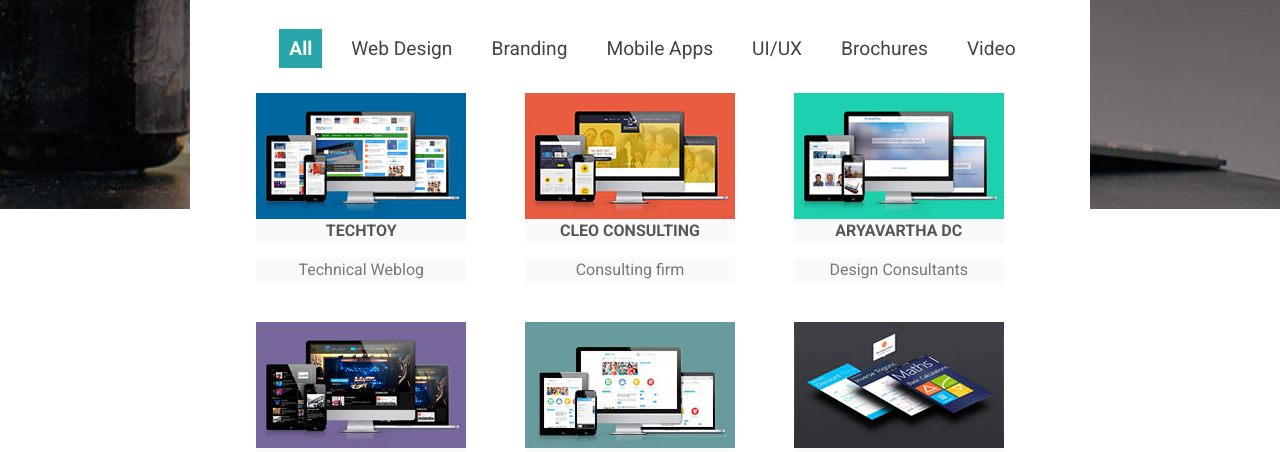
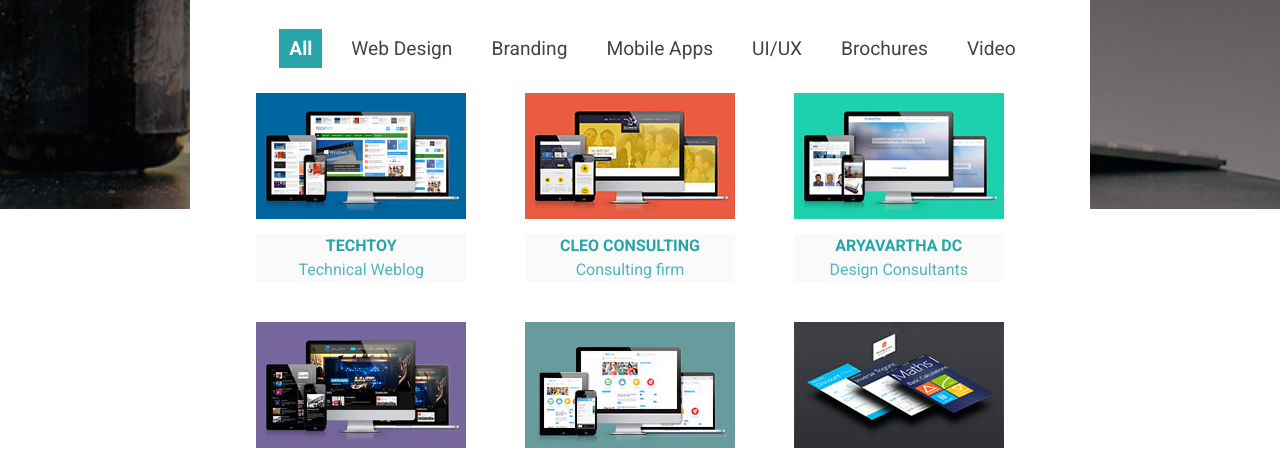
Before and after one commit to neu10/cretechs, a plain HTML site: page portfolio.html in a window 1280 px wide. Shown: the part 291-743 px from the top of the page. Drawn offline with Linux system fonts and the light colour scheme.

Commit message:
changed style

```diff
--- a/portfolio.html
+++ b/portfolio.html
@@ -99,15 +99,16 @@
         }
 
         .itemName {
-            color: #575757;
+            color: #28a5a8;
             font-size: 16px;
             text-transform: uppercase;
             background-color: #FAFAFA;
             font-weight: bold;
             text-align: center;
+            margin: 15px 0px 0px;
         }
         .itemDesc {
-            color: #575757;
+            color: #28a5a8;
             font-size: 16px;
             background-color: #FAFAFA;
             opacity: 0.8;
```
